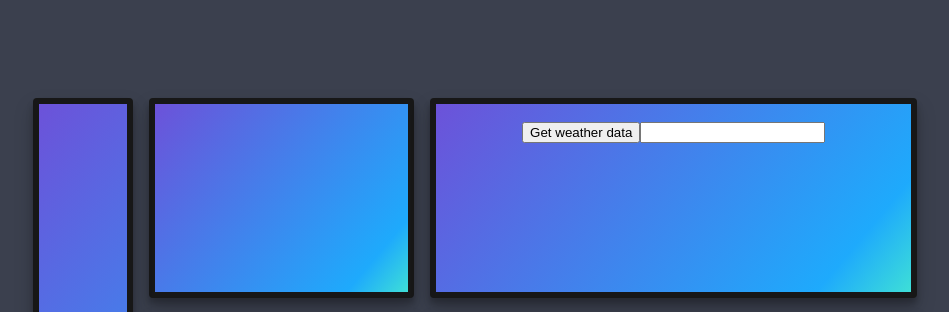
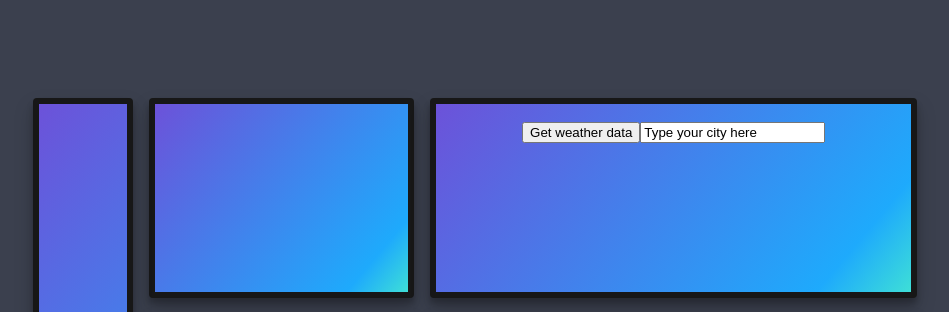
Before and after one commit to j0j0h/j0j0h.github.io, a Jekyll site: the page testingEnvironment/js2.html, which Jekyll copies as it is, in a window 1280 px wide. Shown: the top 312 px of the page, without its empty margins (165-1114 px from the left). Built offline with Jekyll 4.4.1, drawn with Linux system fonts in a browser that asks for light colours; nearby versions of some CDN libraries.

Commit message:
citytext

```diff
--- a/testingEnvironment/js2.html
+++ b/testingEnvironment/js2.html
@@ -9,7 +9,7 @@
 <body>
 <div class="container">
   <div class="item item1"><span id="yeet"></span><br><span id="wind"></span></div>
-  <div class="item item2"><br><button>Get weather data</button><input type="text" id="cityName"></div>
+  <div class="item item2"><br><button>Get weather data</button><input type="text" id="cityName" value="Type your city here"></div>
   <div class="item item3"><span id="astronomy"></span></div>
   <div class="item item4"><span id="forecast0"></span><br><span id="forecast1"></span><br><span id="forecast2"></span><br><span id="forecast3"></span><br><span id="forecast4"></span></div>
   <div class="item item5"><span id="temp"></span></div>
```
